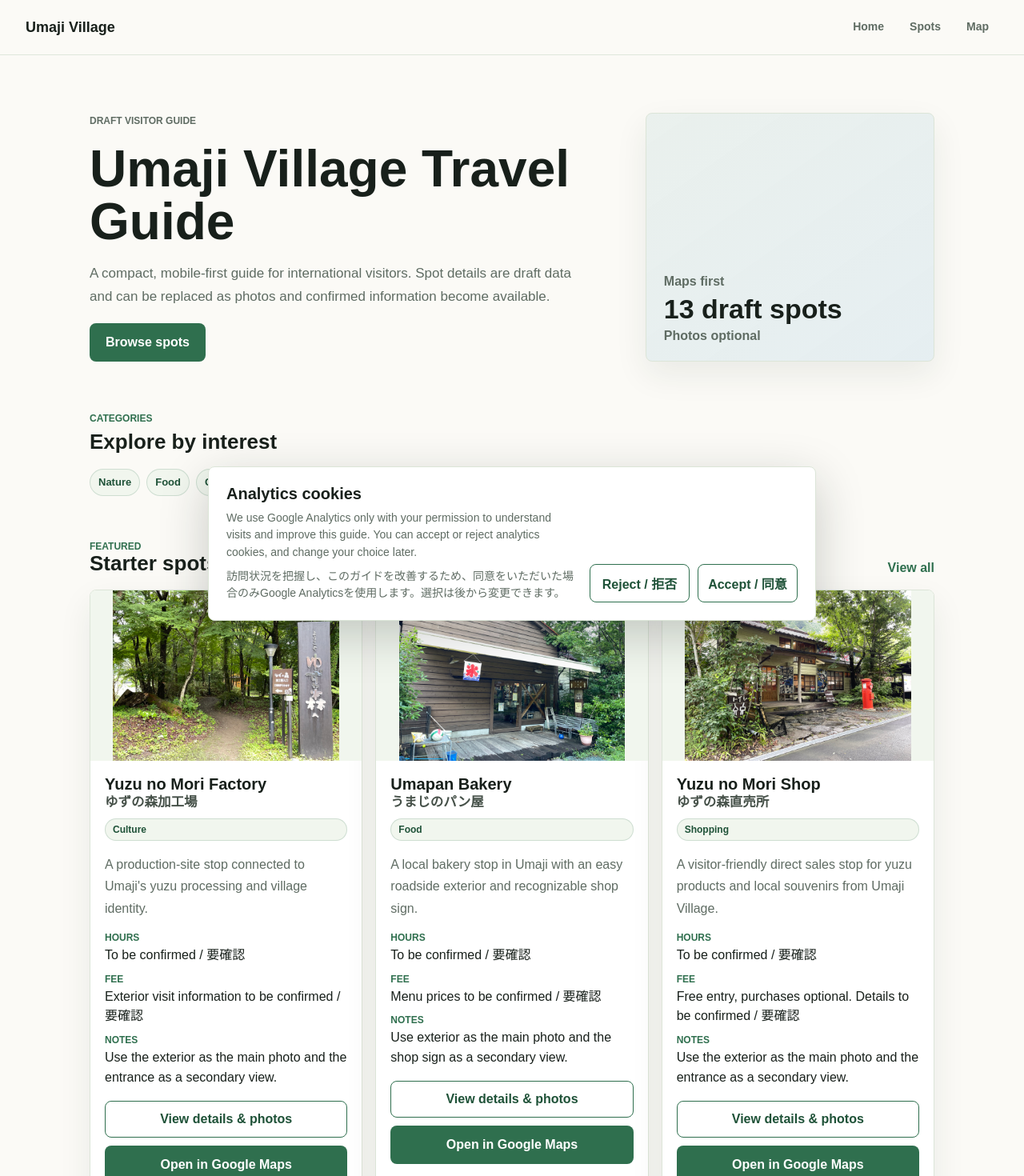
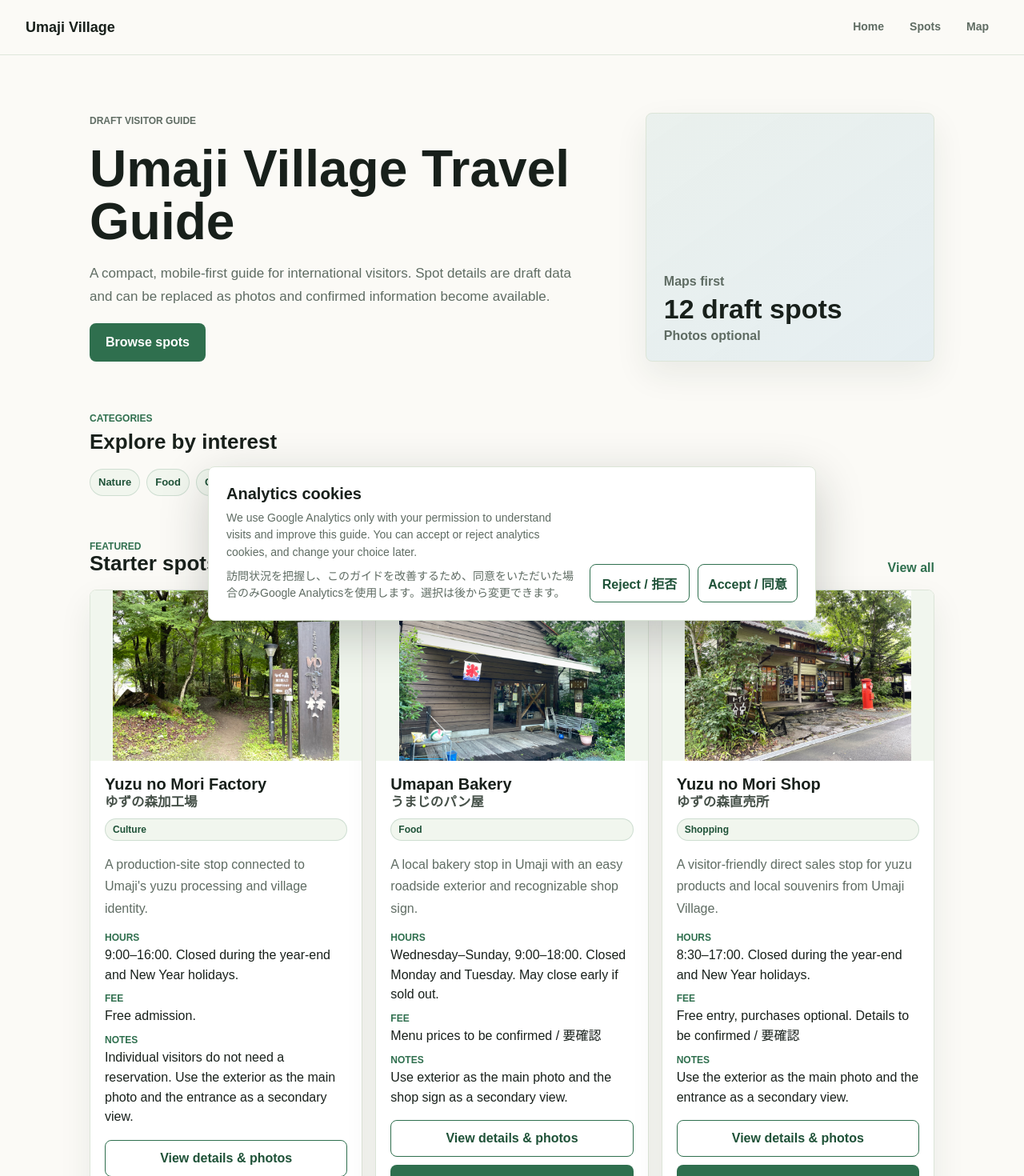
Before and after one commit to mikaanko/umaji-village-guide, a Next.js app: page / in a window 1280 px wide. Shown: the top 1470 px of the page at 80% size. Built offline with nearby package versions, Linux system fonts and the light colour scheme.

Commit message:
施設情報を更新しやまなみ食堂の掲載を終了

```diff
--- a/app/map/page.tsx
+++ b/app/map/page.tsx
@@ -40,11 +40,6 @@ const mapSpots: MapSpot[] = [
     id: "umaji-village-office",
     label: "馬路村役場 / Umaji Village Office",
     position: { left: "31.3%", top: "32.4%", width: "13.8%", height: "6%" },
-  },
-  {
-    id: "yamanami-shokudo",
-    label: "やまなみ食堂 / Yamanami Shokudo",
-    position: { left: "51.7%", top: "33.3%", width: "13.7%", height: "6%" },
   },
   {
     id: "yuzu-no-mori-market",
@@ -90,7 +85,6 @@ const requestedSpotGroups = [
   },
   { name: "うまじ温泉", ids: ["umaji-onsen"] },
   { name: "馬路村役場", ids: ["umaji-village-office"] },
-  { name: "やまなみ食堂", ids: ["yamanami-shokudo"] },
   { name: "うまじのパン屋", ids: ["umapan-bakery"] },
   { name: "ゆずの森直売所", ids: ["yuzu-no-mori-market"] },
   { name: "ゆずの森加工場", ids: ["yuzu-no-mori-factory"] },
--- a/data/spots.ts
+++ b/data/spots.ts
@@ -61,7 +61,8 @@ export const spots: Spot[] = [
       "/images/spots/umapan-shop-exterior-01.jpg",
       "/images/spots/umapan-shop-sign-01.jpg",
     ],
-    hours: "To be confirmed / 要確認",
+    hours:
+      "Wednesday–Sunday, 9:00–18:00. Closed Monday and Tuesday. May close early if sold out.",
     fee: "Menu prices to be confirmed / 要確認",
     notes: "Use exterior as the main photo and the shop sign as a secondary view.",
   },
@@ -79,7 +80,7 @@ export const spots: Spot[] = [
       "/images/spots/yuzu-mori-market-exterior-01.jpg",
       "/images/spots/yuzu-mori-market-entrance-01.jpg",
     ],
-    hours: "To be confirmed / 要確認",
+    hours: "8:30–17:00. Closed during the year-end and New Year holidays.",
     fee: "Free entry, purchases optional. Details to be confirmed / 要確認",
     notes: "Use the exterior as the main photo and the entrance as a secondary view.",
   },
@@ -97,9 +98,10 @@ export const spots: Spot[] = [
       "/images/spots/yuzu-mori-factory-exterior-01.jpg",
       "/images/spots/yuzu-mori-factory-entrance-01.jpg",
     ],
-    hours: "To be confirmed / 要確認",
-    fee: "Exterior visit information to be confirmed / 要確認",
-    notes: "Use the exterior as the main photo and the entrance as a secondary view.",
+    hours: "9:00–16:00. Closed during the year-end and New Year holidays.",
+    fee: "Free admission.",
+    notes:
+      "Individual visitors do not need a reservation. Use the exterior as the main photo and the entrance as a secondary view.",
   },
   {
     id: "common-parking-access",
@@ -133,9 +135,10 @@ export const spots: Spot[] = [
       "/images/spots/umaji-onsen-exterior.jpg",
       "/images/spots/umaji-onsen-entrance.jpg",
     ],
-    hours: "To be confirmed / 要確認",
+    hours:
+      "Day-use bathing: 10:00–21:00. Restaurant: lunch 11:00–14:00 (last order 13:30); dinner 17:00–21:00 (last order 20:30). Lodging: check-in from 15:00; check-out by 10:00.",
     fee: "To be confirmed / 要確認",
-    notes: "Draft listing. Confirm bathing hours, lodging availability, and access.",
+    notes: "Day-use bathing, restaurant, and lodging hours are listed above.",
   },
   {
     id: "umaji-village-office",
@@ -155,23 +158,6 @@ export const spots: Spot[] = [
     notes: "Temporary exterior photo during construction. Replace the main image later using the same filename.",
   },
   {
-    id: "yamanami-shokudo",
-    name: "Yamanami Restaurant / やまなみ食堂",
-    category: "Food",
-    summary: "A local dining spot in Umaji Village.",
-    googleMapsUrl: "https://www.google.com/maps/search/?api=1&query=Yamanami+Shokudo+Umaji",
-    imageUrl: "/images/spots/yamanami-shokudo-sign.jpg",
-    imageAlt: "やまなみ食堂の看板",
-    images: [
-      "/images/spots/yamanami-shokudo-sign.jpg",
-      "/images/spots/yamanami-shokudo-exterior.jpg",
-      "/images/spots/yamanami-shokudo-entrance.jpg",
-    ],
-    hours: "To be confirmed / 要確認",
-    fee: "To be confirmed / 要確認",
-    notes: "Opening hours, closing days, menu prices, and contact details are not yet confirmed.",
-  },
-  {
     id: "umaji-forest-railway",
     name: "Umaji Forest Railway / 馬路森林鉄道",
     category: "Culture",
@@ -184,9 +170,10 @@ export const spots: Spot[] = [
       "/images/spots/umaji-forest-railway-front.jpg",
       "/images/spots/umaji-forest-railway-track.jpg",
     ],
-    hours: "To be confirmed / 要確認",
+    hours:
+      "8:30–16:30. Operates on Sundays and national holidays. In August, it runs daily only during the special operating period.",
     fee: "To be confirmed / 要確認",
-    notes: "Operating dates, times, fares, and contact details are not yet confirmed.",
+    notes: "Fares and contact details are not yet confirmed.",
   },
   {
     id: "umaji-incline",
@@ -200,9 +187,10 @@ export const spots: Spot[] = [
       "/images/spots/umaji-incline-main.jpg",
       "/images/spots/umaji-incline-sign.jpg",
     ],
-    hours: "To be confirmed / 要確認",
+    hours:
+      "8:30–16:30. Operates on Sundays and national holidays; runs daily in August.",
     fee: "To be confirmed / 要確認",
-    notes: "Operating dates, times, fares, and contact details are not yet confirmed.",
+    notes: "Fares and contact details are not yet confirmed.",
   },
   {
     id: "makaichotteya",
@@ -218,9 +206,10 @@ export const spots: Spot[] = [
       "/images/spots/makaichotteya-sign.jpg",
       "/images/spots/makaichotteya-rental-bike.jpg",
     ],
-    hours: "To be confirmed / 要確認",
+    hours: "9:00–17:00. Closed during the year-end and New Year holidays.",
     fee: "To be confirmed / 要確認",
-    notes: "Opening hours, closing days, services, and contact details are not yet confirmed.",
+    notes:
+      "Bicycle rental is available; see the separate rental guide for confirmed prices and conditions.",
   },
   {
     id: "konrinji-temple",
```
Also changed, not shown: 1 other file (tests, documents, lock files or other folders).
